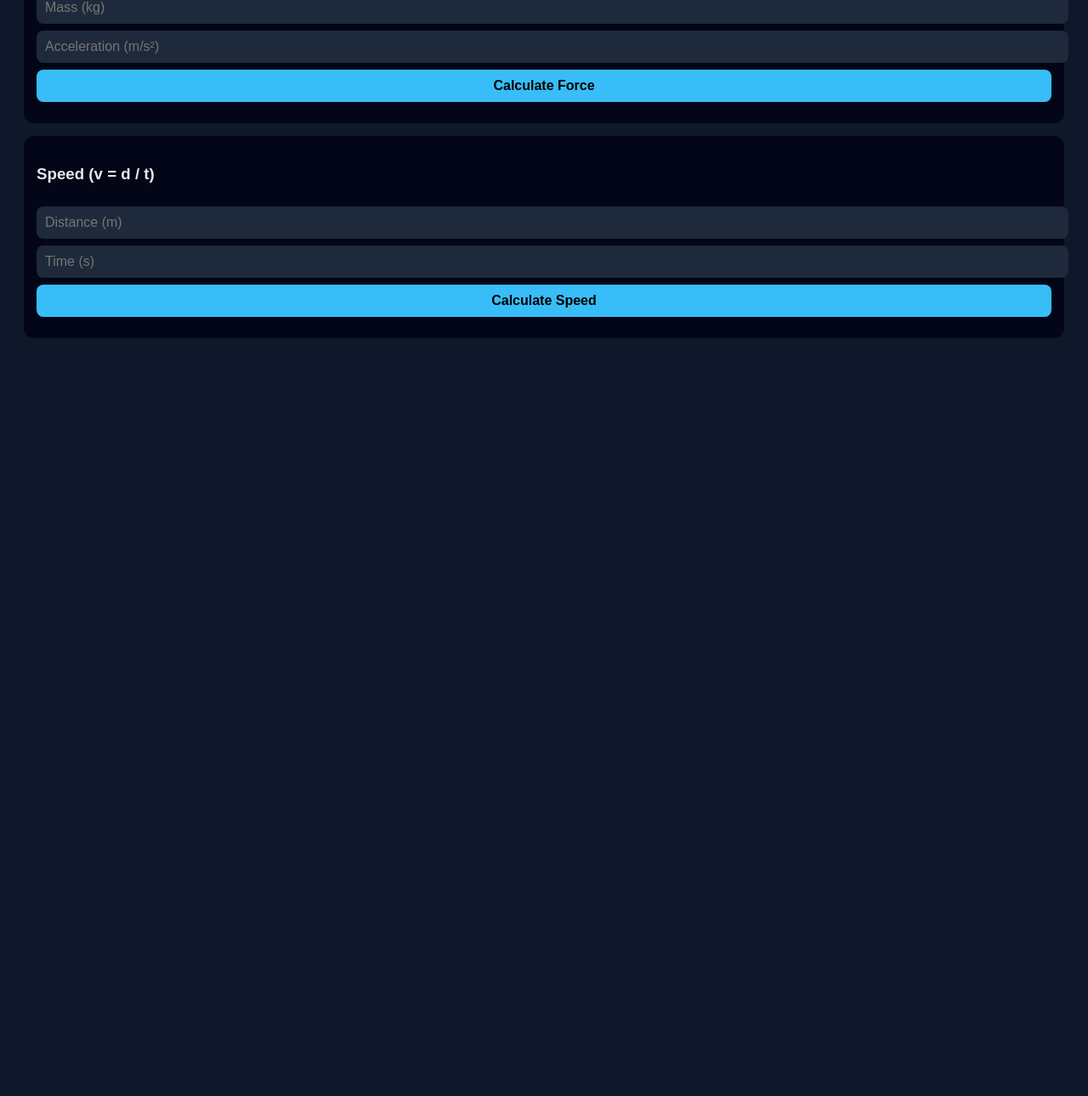
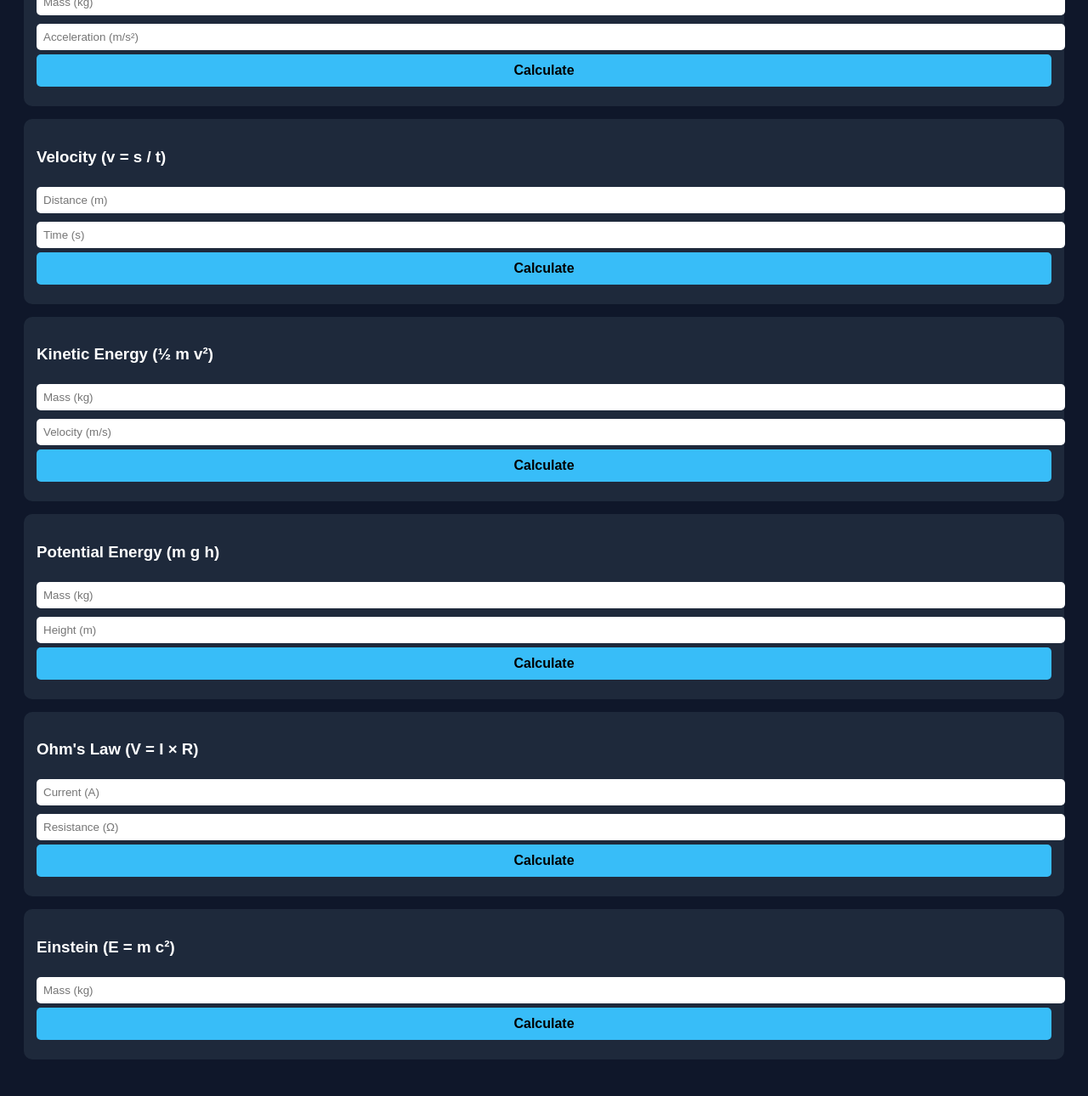
Before and after one commit to Thawtar1440/physics-app, a website: page www/index.html in a window 1280 px wide. Shown: the part 201-1491 px from the top of the page at 85% size. Before the commit the page ends 800 px from the top, so only its background shows below. Drawn offline with Linux system fonts and the light colour scheme.

Commit message:
Add more physics formulas (mechanics, electricity, energy)

```diff
--- a/www/index.html
+++ b/www/index.html
@@ -1,95 +1,133 @@
 <!DOCTYPE html>
-<html lang="en">
+<html>
 <head>
-  <meta charset="UTF-8" />
-  <title>Physics App</title>
-  <meta name="viewport" content="width=device-width, initial-scale=1.0" />
+  <meta charset="UTF-8">
+  <title>Physics Calculator</title>
+  <meta name="viewport" content="width=device-width, initial-scale=1">
   <style>
     body {
       font-family: Arial, sans-serif;
       background: #0f172a;
-      color: #e5e7eb;
+      color: #fff;
       padding: 20px;
     }
-    h1 {
-      text-align: center;
-      color: #38bdf8;
+    h1 { text-align: center; }
+    .card {
+      background: #1e293b;
+      padding: 15px;
+      margin-bottom: 15px;
+      border-radius: 10px;
     }
-    .card {
-      background: #020617;
-      padding: 15px;
-      border-radius: 12px;
-      margin-bottom: 15px;
+    input {
+      width: 100%;
+      padding: 8px;
+      margin: 5px 0;
+      border-radius: 5px;
+      border: none;
     }
-    input, button {
+    button {
       width: 100%;
       padding: 10px;
-      margin-top: 8px;
-      border-radius: 8px;
+      background: #38bdf8;
       border: none;
+      border-radius: 5px;
       font-size: 16px;
-    }
-    input {
-      background: #1e293b;
-      color: white;
-    }
-    button {
-      background: #38bdf8;
-      color: black;
       font-weight: bold;
     }
     .result {
-      margin-top: 10px;
+      margin-top: 8px;
       font-size: 18px;
       color: #22c55e;
     }
   </style>
 </head>
+
 <body>
-
-<h1>⚛️ Physics Calculator</h1>
+<h1>⚛️ Physics Formula App</h1>
 
 <div class="card">
   <h3>Force (F = m × a)</h3>
-  <input id="mass" type="number" placeholder="Mass (kg)">
-  <input id="acc" type="number" placeholder="Acceleration (m/s²)">
-  <button onclick="calcForce()">Calculate Force</button>
-  <div class="result" id="forceResult"></div>
+  <input id="m" placeholder="Mass (kg)">
+  <input id="a" placeholder="Acceleration (m/s²)">
+  <button onclick="force()">Calculate</button>
+  <div class="result" id="force"></div>
 </div>
 
 <div class="card">
-  <h3>Speed (v = d / t)</h3>
-  <input id="distance" type="number" placeholder="Distance (m)">
-  <input id="time" type="number" placeholder="Time (s)">
-  <button onclick="calcSpeed()">Calculate Speed</button>
-  <div class="result" id="speedResult"></div>
+  <h3>Velocity (v = s / t)</h3>
+  <input id="s" placeholder="Distance (m)">
+  <input id="t" placeholder="Time (s)">
+  <button onclick="velocity()">Calculate</button>
+  <div class="result" id="velocity"></div>
+</div>
+
+<div class="card">
+  <h3>Kinetic Energy (½ m v²)</h3>
+  <input id="km" placeholder="Mass (kg)">
+  <input id="kv" placeholder="Velocity (m/s)">
+  <button onclick="ke()">Calculate</button>
+  <div class="result" id="ke"></div>
+</div>
+
+<div class="card">
+  <h3>Potential Energy (m g h)</h3>
+  <input id="pm" placeholder="Mass (kg)">
+  <input id="h" placeholder="Height (m)">
+  <button onclick="pe()">Calculate</button>
+  <div class="result" id="pe"></div>
+</div>
+
+<div class="card">
+  <h3>Ohm's Law (V = I × R)</h3>
+  <input id="i" placeholder="Current (A)">
+  <input id="r" placeholder="Resistance (Ω)">
+  <button onclick="ohm()">Calculate</button>
+  <div class="result" id="ohm"></div>
+</div>
+
+<div class="card">
+  <h3>Einstein (E = m c²)</h3>
+  <input id="em" placeholder="Mass (kg)">
+  <button onclick="einstein()">Calculate</button>
+  <div class="result" id="einstein"></div>
 </div>
 
 <script>
-  function calcForce() {
-    const m = parseFloat(document.getElementById("mass").value);
-    const a = parseFloat(document.getElementById("acc").value);
-    if (isNaN(m) || isNaN(a)) {
-      document.getElementById("forceResult").innerText = "❌ Enter valid values";
-      return;
-    }
-    const f = m * a;
-    document.getElementById("forceResult").innerText =
-      "Force = " + f.toFixed(2) + " N";
-  }
+function force(){
+  let m = +document.getElementById("m").value;
+  let a = +document.getElementById("a").value;
+  document.getElementById("force").innerText = "F = " + (m*a) + " N";
+}
 
-  function calcSpeed() {
-    const d = parseFloat(document.getElementById("distance").value);
-    const t = parseFloat(document.getElementById("time").value);
-    if (isNaN(d) || isNaN(t) || t === 0) {
-      document.getElementById("speedResult").innerText = "❌ Enter valid values";
-      return;
-    }
-    const v = d / t;
-    document.getElementById("speedResult").innerText =
-      "Speed = " + v.toFixed(2) + " m/s";
-  }
+function velocity(){
+  let s = +document.getElementById("s").value;
+  let t = +document.getElementById("t").value;
+  document.getElementById("velocity").innerText = "v = " + (s/t) + " m/s";
+}
+
+function ke(){
+  let m = +document.getElementById("km").value;
+  let v = +document.getElementById("kv").value;
+  document.getElementById("ke").innerText = "KE = " + (0.5*m*v*v) + " J";
+}
+
+function pe(){
+  let m = +document.getElementById("pm").value;
+  let h = +document.getElementById("h").value;
+  document.getElementById("pe").innerText = "PE = " + (m*9.8*h) + " J";
+}
+
+function ohm(){
+  let i = +document.getElementById("i").value;
+  let r = +document.getElementById("r").value;
+  document.getElementById("ohm").innerText = "V = " + (i*r) + " V";
+}
+
+function einstein(){
+  let m = +document.getElementById("em").value;
+  const c = 300000000;
+  document.getElementById("einstein").innerText = "E = " + (m*c*c) + " J";
+}
 </script>
-
 </body>
 </html>
```
